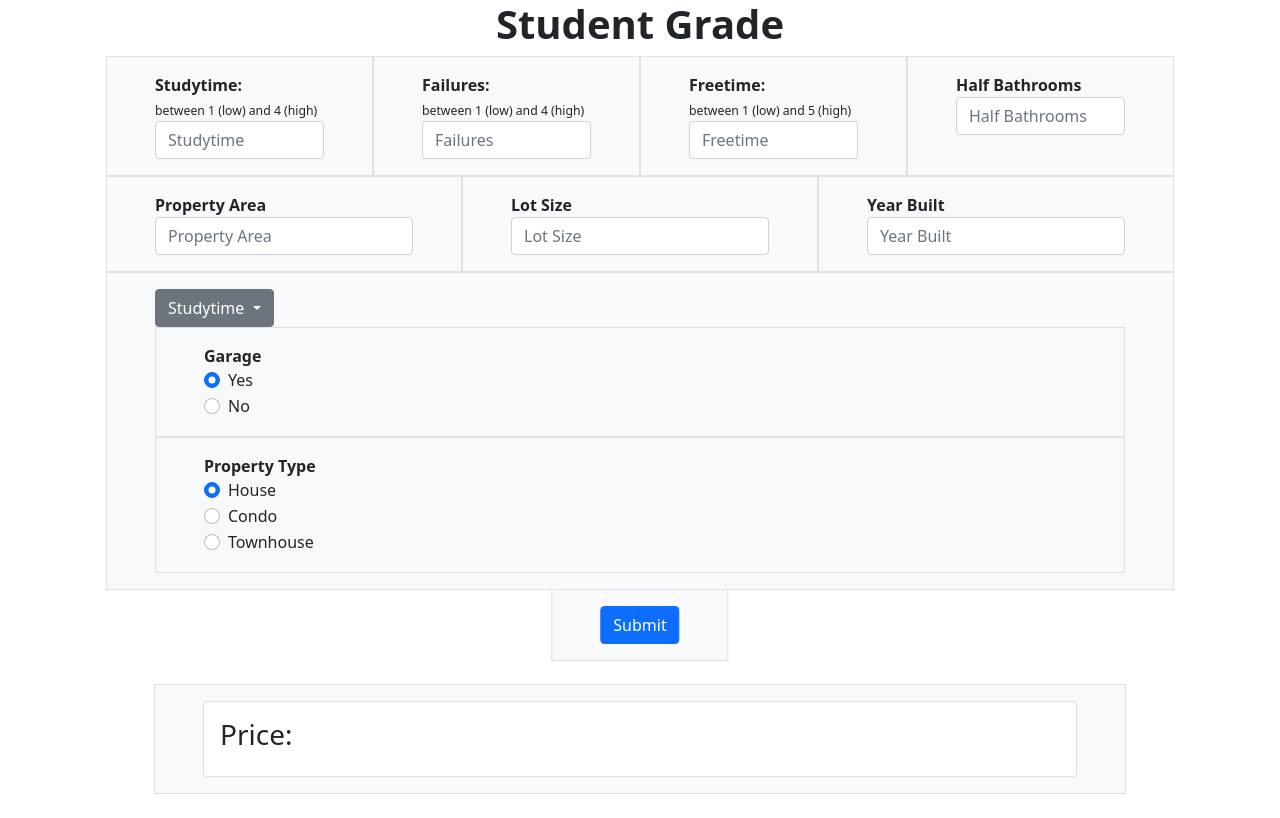
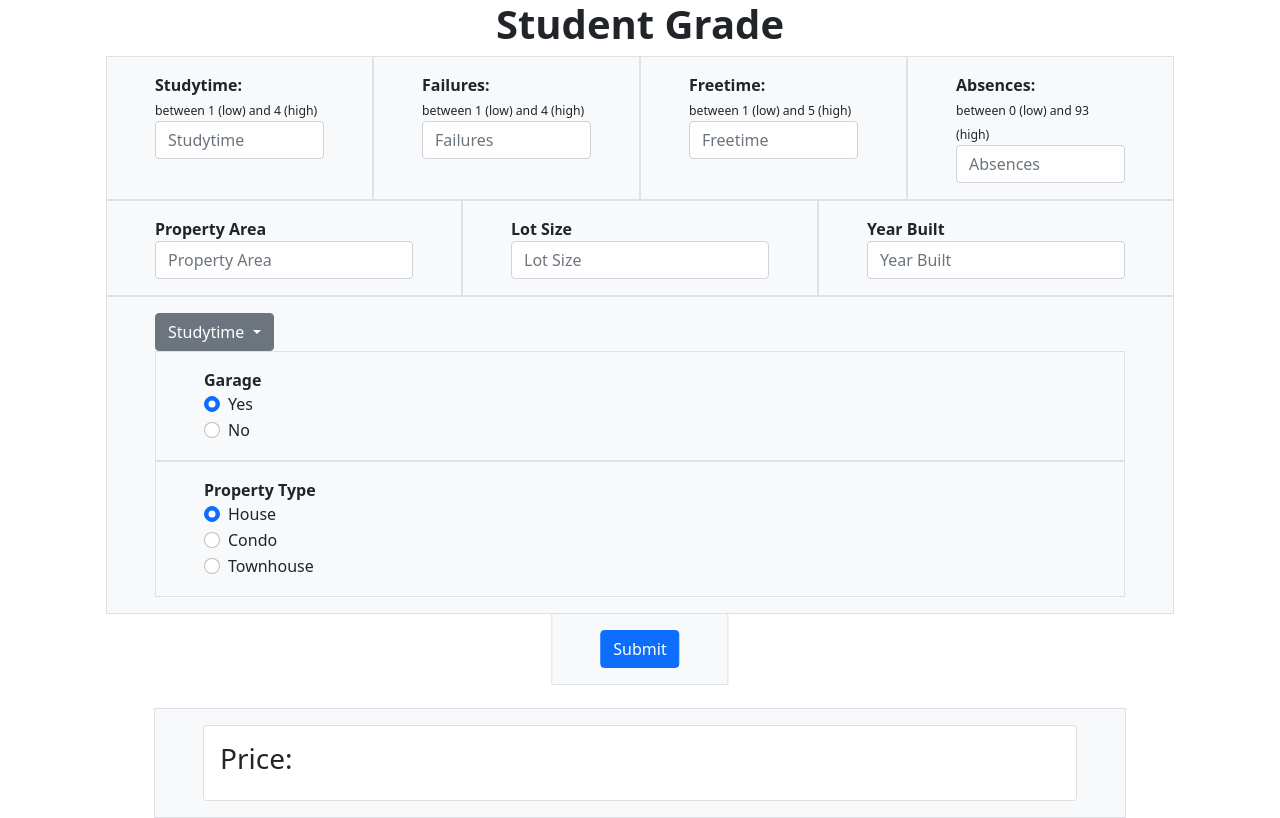
Before and after one commit to sushant822/sutdent_grade, a Flask app: page / in a window 1280 px wide. Before the commit the page ends 794 px from the top, so only its background shows below. Run offline with Flask 2, Linux system fonts and the light colour scheme; some libraries are stand-ins or nearby versions.

Commit message:
Update index.html

```diff
--- a/templates/index.html
+++ b/templates/index.html
@@ -49,8 +49,8 @@
           <input class="form-control" type="text" placeholder="Freetime" name="freetime">
       </div></div>
         <div class="col py-3 px-lg-5 border bg-light"><div class="form-group">
-          <label for="FormControlFile1"><strong>Half Bathrooms</strong></label>
-          <input class="form-control" type="text" placeholder="Half Bathrooms" name="half_bath">
+          <label for="FormControlFile1"><strong>Absences:</strong><br><small><small>between 0 (low) and 93 (high)</small></small></label>
+          <input class="form-control" type="text" placeholder="Absences" name="absences">
       </div></div>
       </div>
     </div>
```
